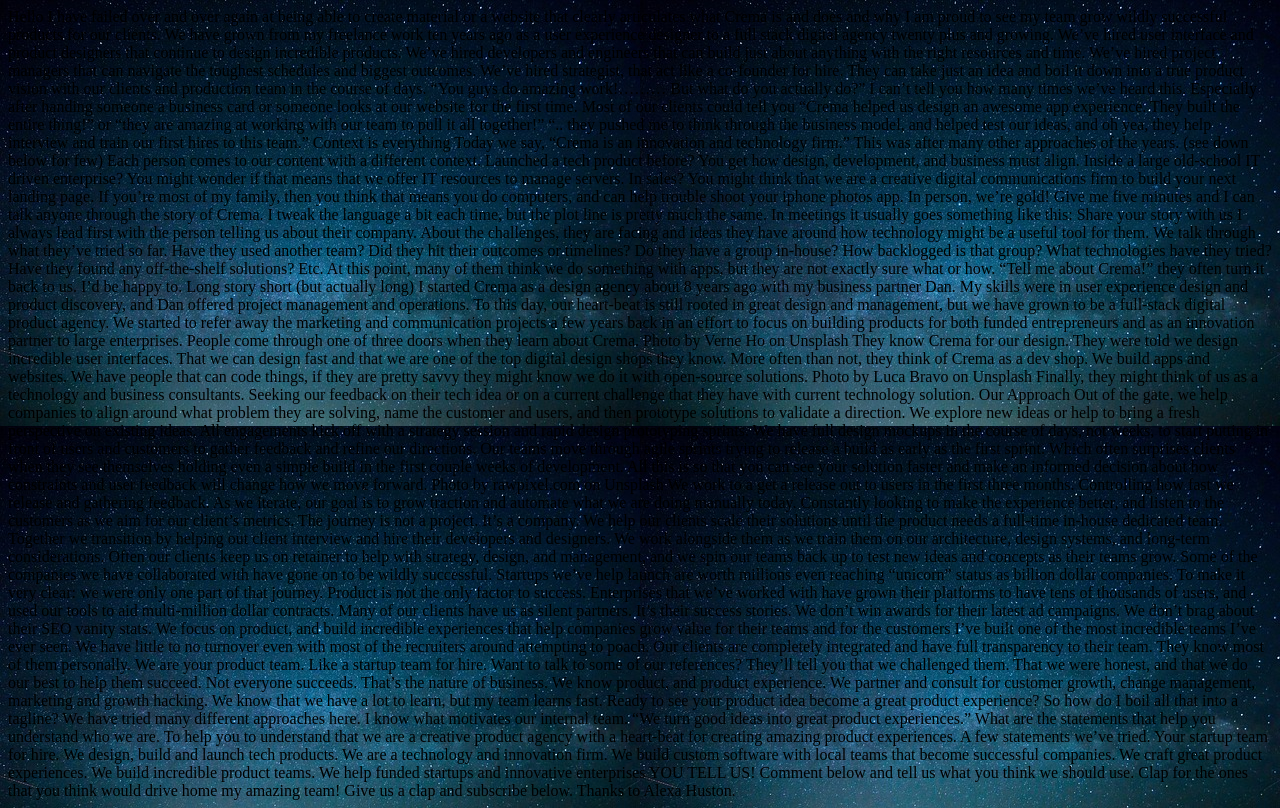
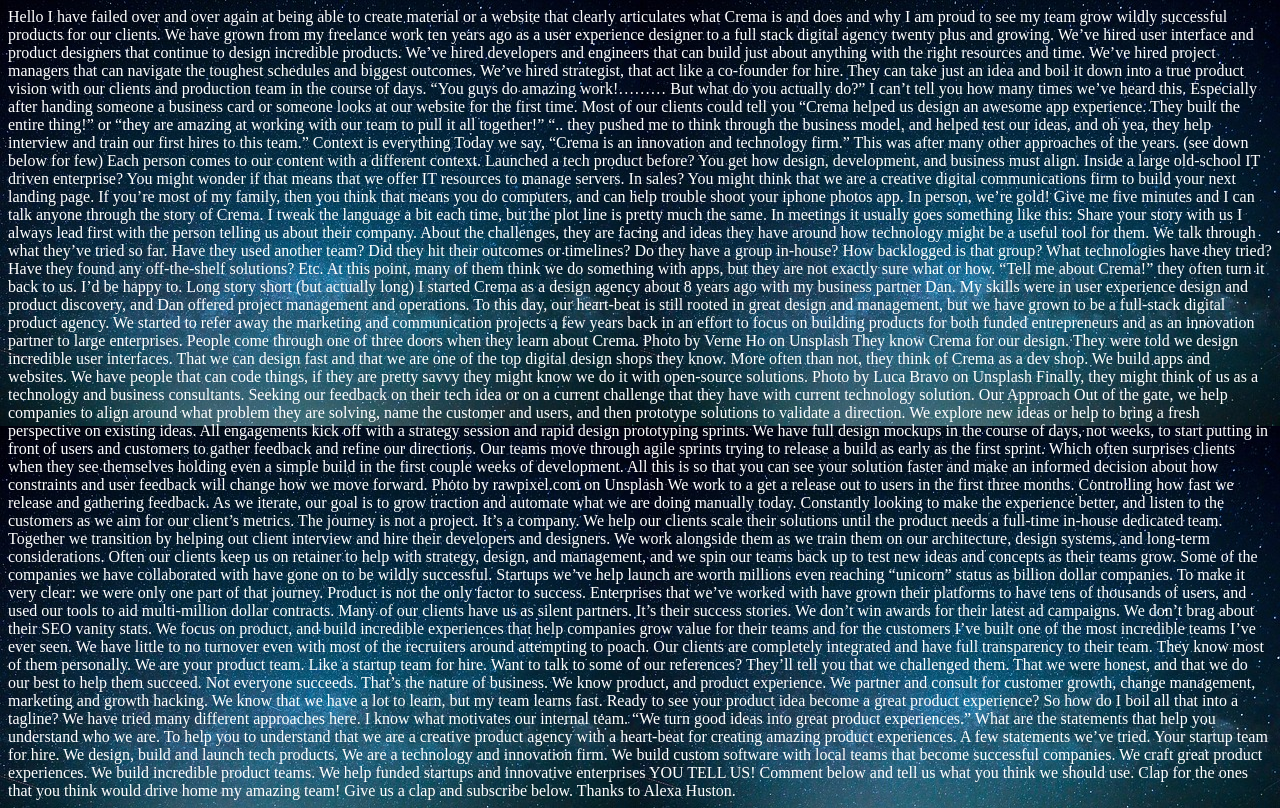
Before and after one commit to ijeet/ijeet, a plain HTML site: page bgtest2.html in a window 1280 px wide. Drawn offline with Linux system fonts and the light colour scheme.

Commit message:
Update bgtest2.html

```diff
--- a/bgtest2.html
+++ b/bgtest2.html
@@ -3,7 +3,7 @@
 <meta content='width=device-width, initial-scale=1' name='viewport'/>
 </head>
 <body style:"background-color:#f5f5f5;" background="skybg.jpg";
-color: #444;>
+color: #444; style="color:white;">
   Hello
   I have failed over and over again at being able to create material or a website that clearly articulates what Crema is and does and why I am proud to see my team grow wildly successful products for our clients.
 
```
